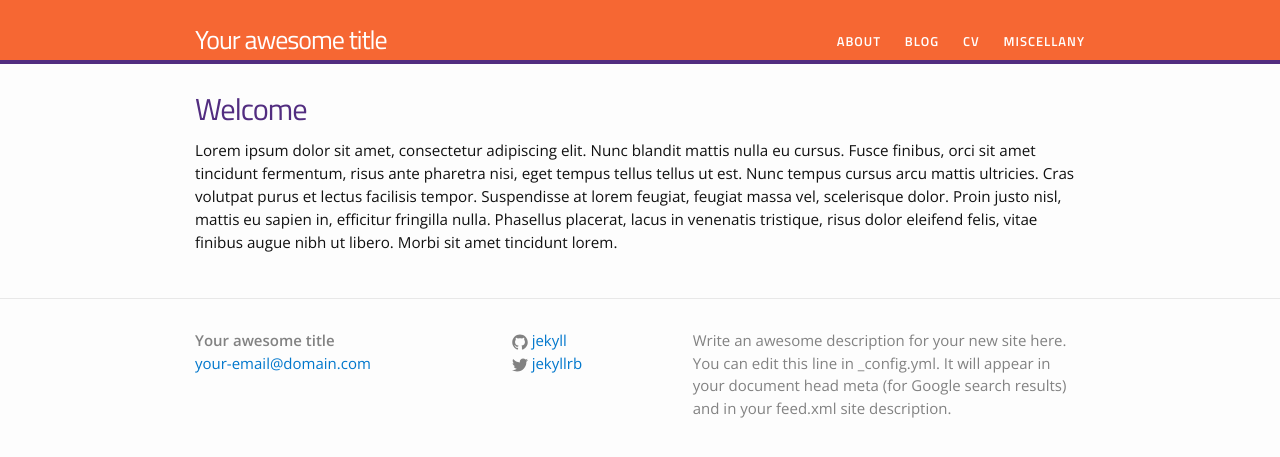
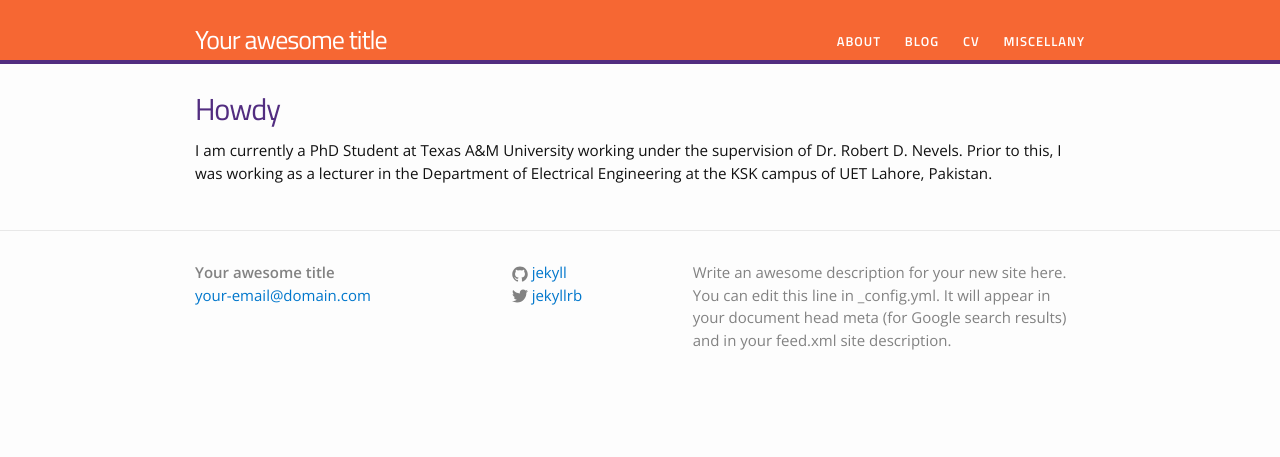
Before and after one commit to hasantahir/hasantahir.github.io, a Jekyll site: the page built from index.html, in a window 1280 px wide. Shown: the top 457 px of the page. Built offline with Jekyll 4.4.1, drawn with Linux system fonts in a browser that asks for light colours.

Commit message:
Added home page

```diff
--- a/index.html
+++ b/index.html
@@ -6,8 +6,8 @@ layout: default
 
 <div class="home">
 
-<h1>Welcome</h1>
+<h1>Howdy</h1>
 
-<p>Lorem ipsum dolor sit amet, consectetur adipiscing elit. Nunc blandit mattis nulla eu cursus. Fusce finibus, orci sit amet tincidunt fermentum, risus ante pharetra nisi, eget tempus tellus tellus ut est. Nunc tempus cursus arcu mattis ultricies. Cras volutpat purus et lectus facilisis tempor. Suspendisse at lorem feugiat, feugiat massa vel, scelerisque dolor. Proin justo nisl, mattis eu sapien in, efficitur fringilla nulla. Phasellus placerat, lacus in venenatis tristique, risus dolor eleifend felis, vitae finibus augue nibh ut libero. Morbi sit amet tincidunt lorem.</p>
+<p>I am currently a PhD Student at Texas A&M University working under the supervision of Dr. Robert D. Nevels. Prior to this, I was working as a lecturer in the Department of Electrical Engineering at the KSK campus of UET Lahore, Pakistan.</p>
 
 </div>
```
